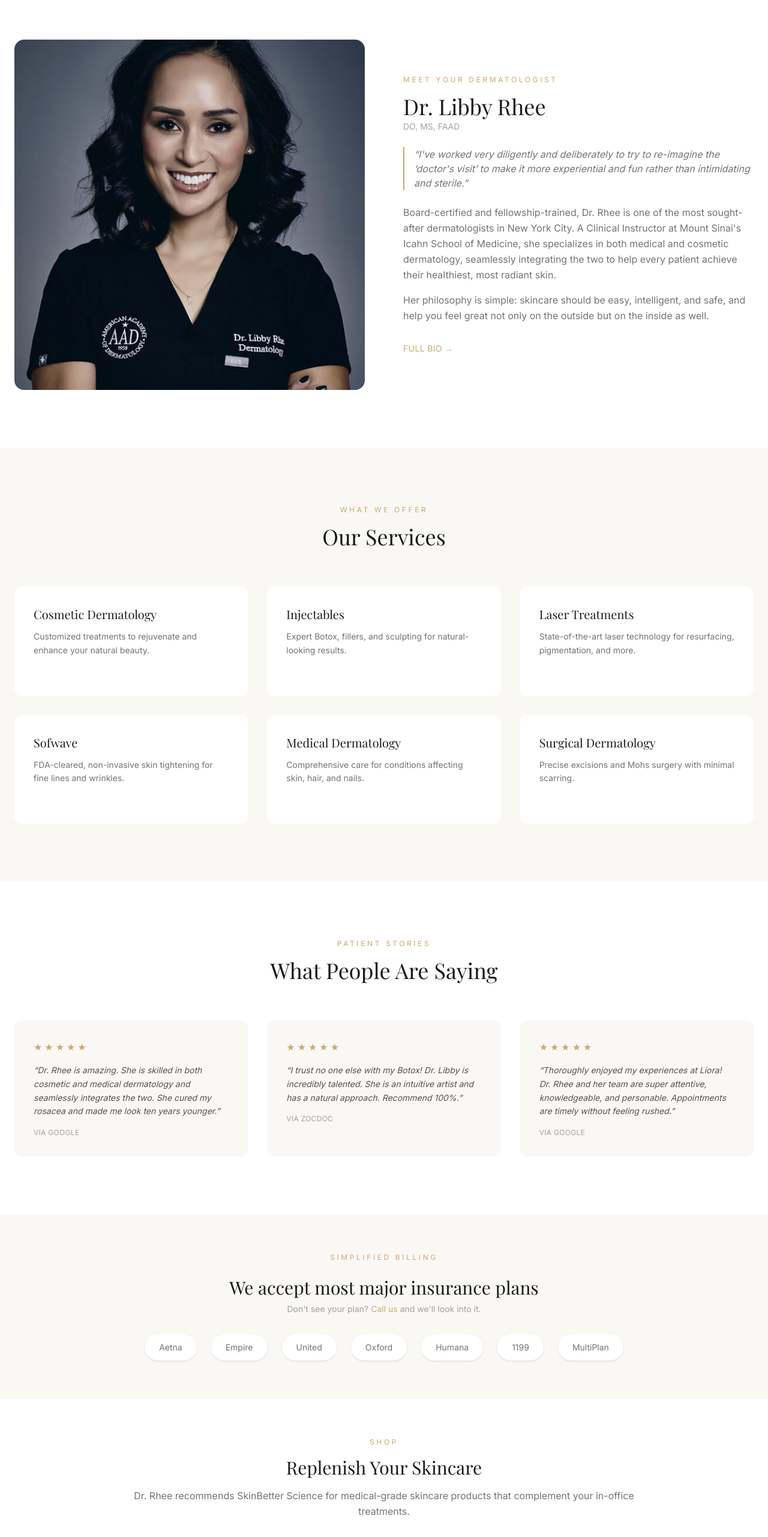
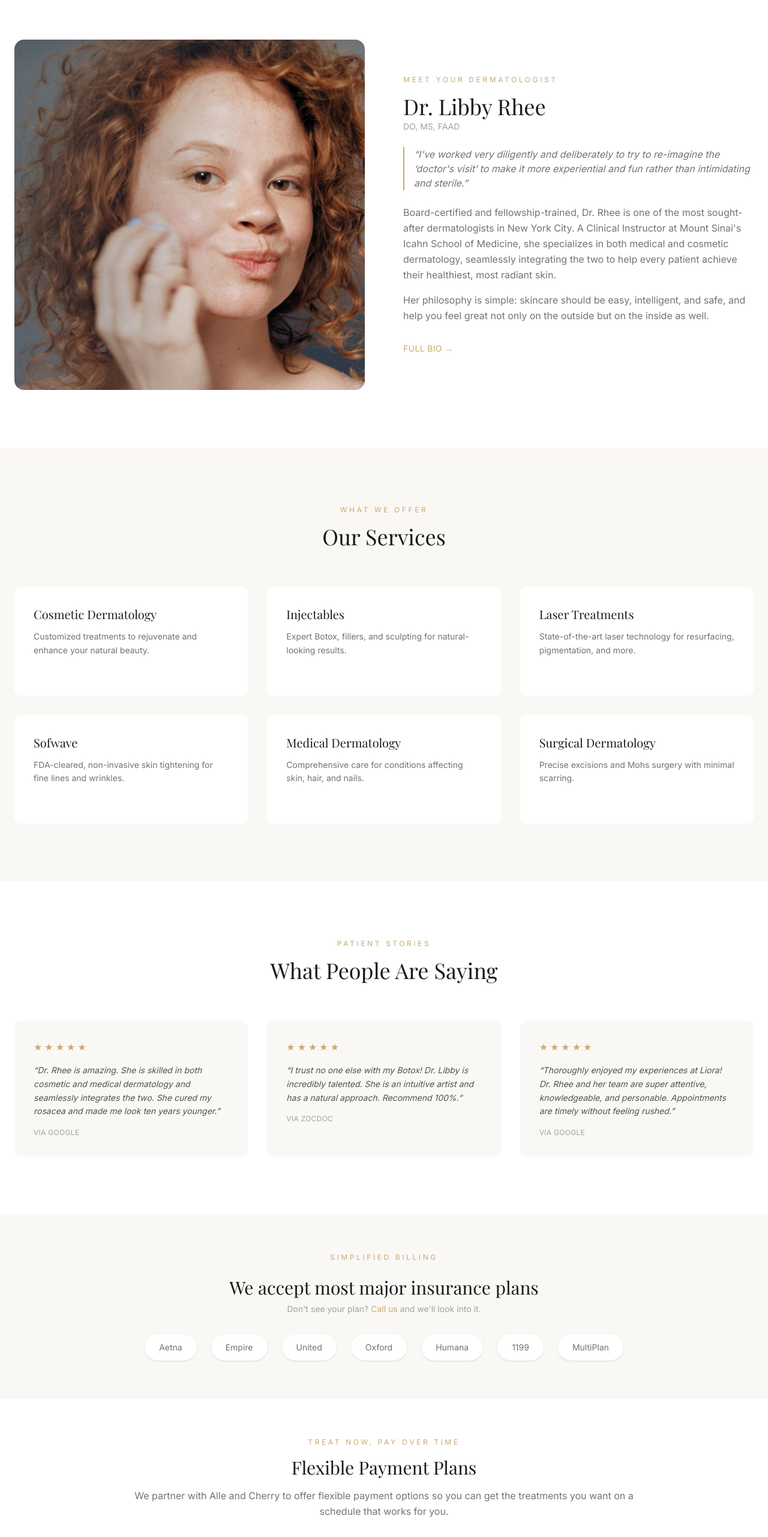
Before and after one commit to bman8810/liora-derm, a Next.js app: page / in a window 1280 px wide. Shown: the part 990-3552 px from the top of the page at 60% size. Built offline with nearby package versions, Linux system fonts and the light colour scheme; a web font is replaced by a local one.

Commit message:
Fix: different images on homepage, mobile hero padding, add Cherry financing

```diff
--- a/src/app/page.tsx
+++ b/src/app/page.tsx
@@ -69,7 +69,7 @@ export default function Home() {
   return (
     <>
       {/* Hero */}
-      <section className="relative min-h-screen flex items-center bg-cream pt-20">
+      <section className="relative min-h-screen flex items-center bg-cream pt-28 md:pt-20">
         <div className="max-w-7xl mx-auto px-6 grid grid-cols-1 lg:grid-cols-2 gap-12 items-center">
           <div>
             <p className="text-xs tracking-[0.3em] uppercase text-gold mb-4">
@@ -139,8 +139,8 @@ export default function Home() {
         <div className="max-w-7xl mx-auto px-6 grid grid-cols-1 lg:grid-cols-2 gap-16 items-center">
           <div className="relative aspect-square rounded-2xl overflow-hidden">
             <Image
-              src="/images/dr-rhee-square.jpg"
-              alt="Dr. Libby Rhee"
+              src="/images/hero.jpg"
+              alt="Skincare at Liora Dermatology"
               fill
               className="object-cover"
             />
@@ -278,8 +278,43 @@ export default function Home() {
         </div>
       </section>
 
+      {/* Payment Plans */}
+      <section className="py-16 bg-white">
+        <div className="max-w-4xl mx-auto px-6 text-center">
+          <p className="text-xs tracking-[0.3em] uppercase text-gold mb-4">
+            Treat Now, Pay Over Time
+          </p>
+          <h2 className="font-serif text-3xl text-soft-black">
+            Flexible Payment Plans
+          </h2>
+          <p className="mt-4 text-neutral-500 leading-relaxed">
+            We partner with Alle and Cherry to offer flexible payment options so
+            you can get the treatments you want on a schedule that works for
+            you.
+          </p>
+          <div className="flex justify-center gap-8 mt-8">
+            <a
+              href="https://alle.com"
+              target="_blank"
+              rel="noopener noreferrer"
+              className="inline-block bg-soft-black hover:bg-neutral-700 text-white text-sm tracking-wide uppercase px-8 py-4 rounded-full transition-colors"
+            >
+              Alle Payment Plans
+            </a>
+            <a
+              href="https://withcherry.com"
+              target="_blank"
+              rel="noopener noreferrer"
+              className="inline-block border border-neutral-300 hover:border-gold text-neutral-600 hover:text-gold text-sm tracking-wide uppercase px-8 py-4 rounded-full transition-colors"
+            >
+              Cherry Financing
+            </a>
+          </div>
+        </div>
+      </section>
+
       {/* SkinBetter */}
-      <section className="py-16 bg-white">
+      <section className="py-16 bg-cream">
         <div className="max-w-4xl mx-auto px-6 text-center">
           <p className="text-xs tracking-[0.3em] uppercase text-gold mb-4">
             Shop
```
